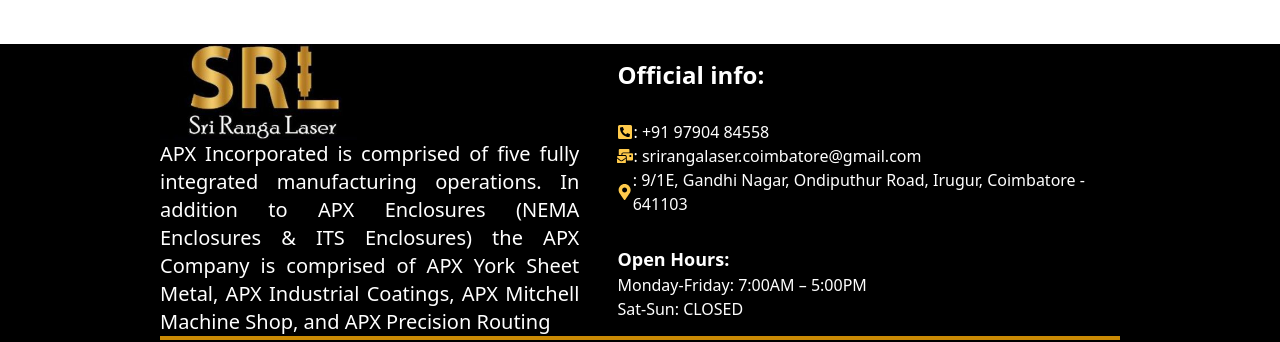
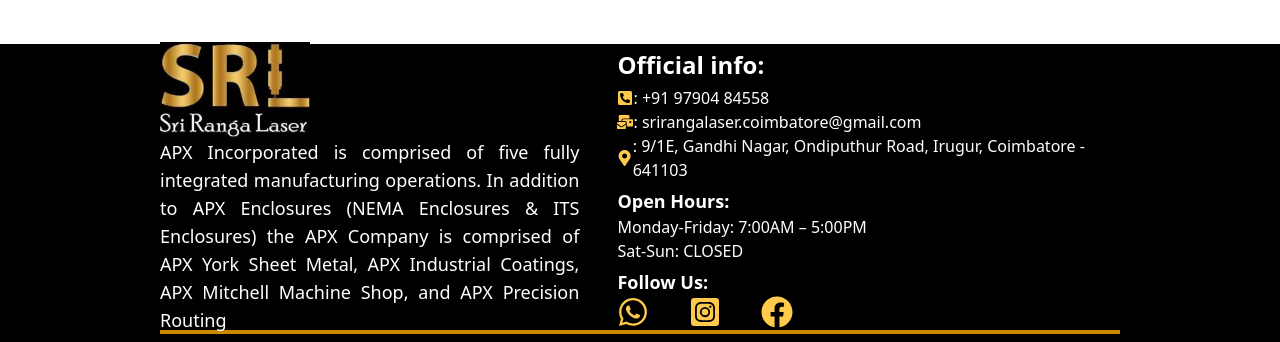
Before and after one commit to Pavithrank02/srirangaweb, a React (Create React App) app: page /about in a window 1280 px wide. Shown: the part 1708-2050 px from the top of the page. Built offline with nearby package versions, Linux system fonts and the light colour scheme.

Commit message:
Ui update

```diff
--- a/src/components/Footer.js
+++ b/src/components/Footer.js
@@ -1,18 +1,20 @@
 import React from 'react'
 import img from '../images/img1.JPG';
-import { FaMapMarkerAlt } from "react-icons/fa";
-import { FaMailBulk } from "react-icons/fa";
-import { FaPhoneSquareAlt } from "react-icons/fa";
+import { motion } from 'framer-motion';
+import { FaMapMarkerAlt, FaWhatsapp, FaMailBulk, FaPhoneSquareAlt, FaFacebook, FaInstagramSquare } from "react-icons/fa";
+
+
 
 const Footer = () => {
   return (
     <div className='h-80 bg-black flex flex-col justify-around w-full items-center'>
-      <div className='h-70 flex flex-row justify-around w-9/12 items-center border-b-4 border-yellow-600'>
-        <div className='h-full w-1/2 flex flex-col item-end justify-around text-justify'>
-          <div>
+      <div className='h-72 flex flex-row justify-between w-9/12 border-b-4 border-yellow-600 '>
+        <div className='h-full w-1/2 flex flex-col item-center justify-center text-justify '>
+          <div className=' flex '>
             <img src={img} className='h-24' alt="Logo" />
+
           </div>
-          <div className='text-white text-wrap text-xl font-light w-11/12'>
+          <div className='text-white text-wrap text-lg font-light w-11/12'>
             APX Incorporated is comprised of five fully integrated manufacturing operations.
             In addition to APX Enclosures  (NEMA Enclosures & ITS Enclosures) the APX Company is comprised of APX York Sheet Metal,
             APX Industrial Coatings, APX Mitchell Machine Shop, and APX Precision Routing
@@ -42,7 +44,16 @@
             <p className='text-base font-light'> Monday-Friday: 7:00AM – 5:00PM<br />
               Sat-Sun: CLOSED</p>
           </div>
-
+          <div className='text-white font-bold text-lg'>
+            <p>
+              Follow Us: <br />
+            </p>
+            <motion.a className='w-44 flex flex-row justify-between text-white font-light' animate={{ x: 0, scale: 1 }} initial={{ scale: 0 }} transition={{ type: "spring", delay: 2 }} href="https://github.com/Pavithrank02" target="_blank" rel="noopener noreferrer">
+              <FaWhatsapp style={{ color: '#FFCA4B' }} size={32} />
+              <FaInstagramSquare style={{ color: '#FFCA4B' }} size={32} />
+              <FaFacebook style={{ color: '#FFCA4B' }} size={32} />
+            </motion.a>
+          </div>
         </div>
       </div>
       <div className='text-white'>
--- a/src/components/ImageSlider.js
+++ b/src/components/ImageSlider.js
@@ -5,9 +5,9 @@
 
 export function ImagesSliderDemo() {
   const images = [
+    "https://5.imimg.com/data5/SELLER/Default/2023/9/342749361/QI/OU/FJ/40353772/40353772-location-fcp-1689928065590-1000x1000.jpg",
+    "https://5.imimg.com/data5/SELLER/Default/2023/9/342904673/DM/LA/ZY/40353772/74ac532d-1697-49bb-b940-d2cf2be41cdf-1000x1000.jpg",
     "https://images.unsplash.com/photo-1485433592409-9018e83a1f0d?q=80&w=1814&auto=format&fit=crop&ixlib=rb-4.0.3&ixid=M3wxMjA3fDB8MHxwaG90by1wYWdlfHx8fGVufDB8fHx8fA%3D%3D",
-    "https://images.unsplash.com/photo-1483982258113-b72862e6cff6?q=80&w=3456&auto=format&fit=crop&ixlib=rb-4.0.3&ixid=M3wxMjA3fDB8MHxwaG90by1wYWdlfHx8fGVufDB8fHx8fA%3D%3D",
-    "https://images.unsplash.com/photo-1482189349482-3defd547e0e9?q=80&w=2848&auto=format&fit=crop&ixlib=rb-4.0.3&ixid=M3wxMjA3fDB8MHxwaG90by1wYWdlfHx8fGVufDB8fHx8fA%3D%3D",
   ];
   return (
     (<ImagesSlider className="h-[40rem]" images={images}>
--- a/src/components/ui/animated-tooltip.tsx
+++ b/src/components/ui/animated-tooltip.tsx
@@ -68,7 +68,7 @@
           width={100}
           src={item.image}
           alt={item.name}
-          className="object-cover !m-0 !p-0 object-top rounded-full h-14 w-14 border-2 group-hover:scale-105 group-hover:z-30 border-white  relative transition duration-500" />
+          className="object-cover !m-0 !p-0 object-top rounded-full h-20 w-20 border-2 group-hover:scale-105 group-hover:z-30 border-white  relative transition duration-500" />
       </div>
     ))}
   </>);
```
Also changed, not shown: src/images/img1.JPG.
